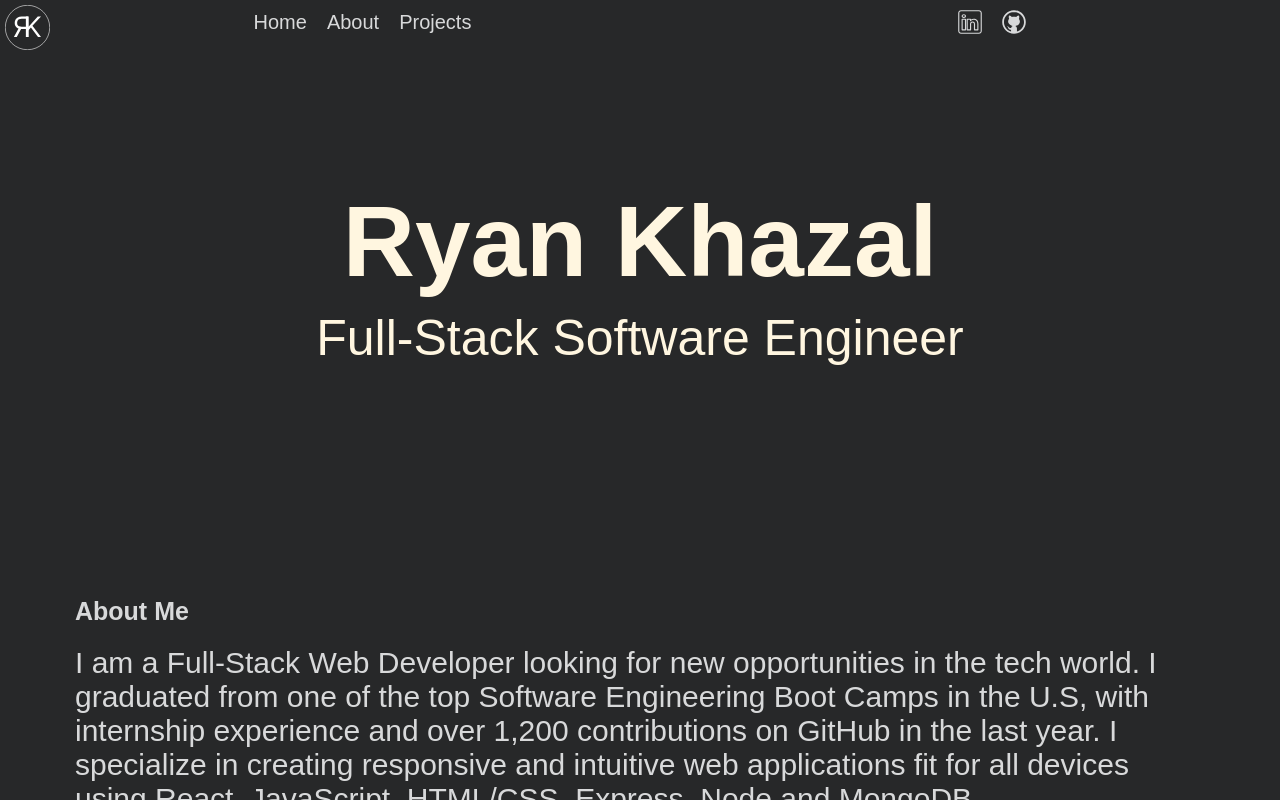
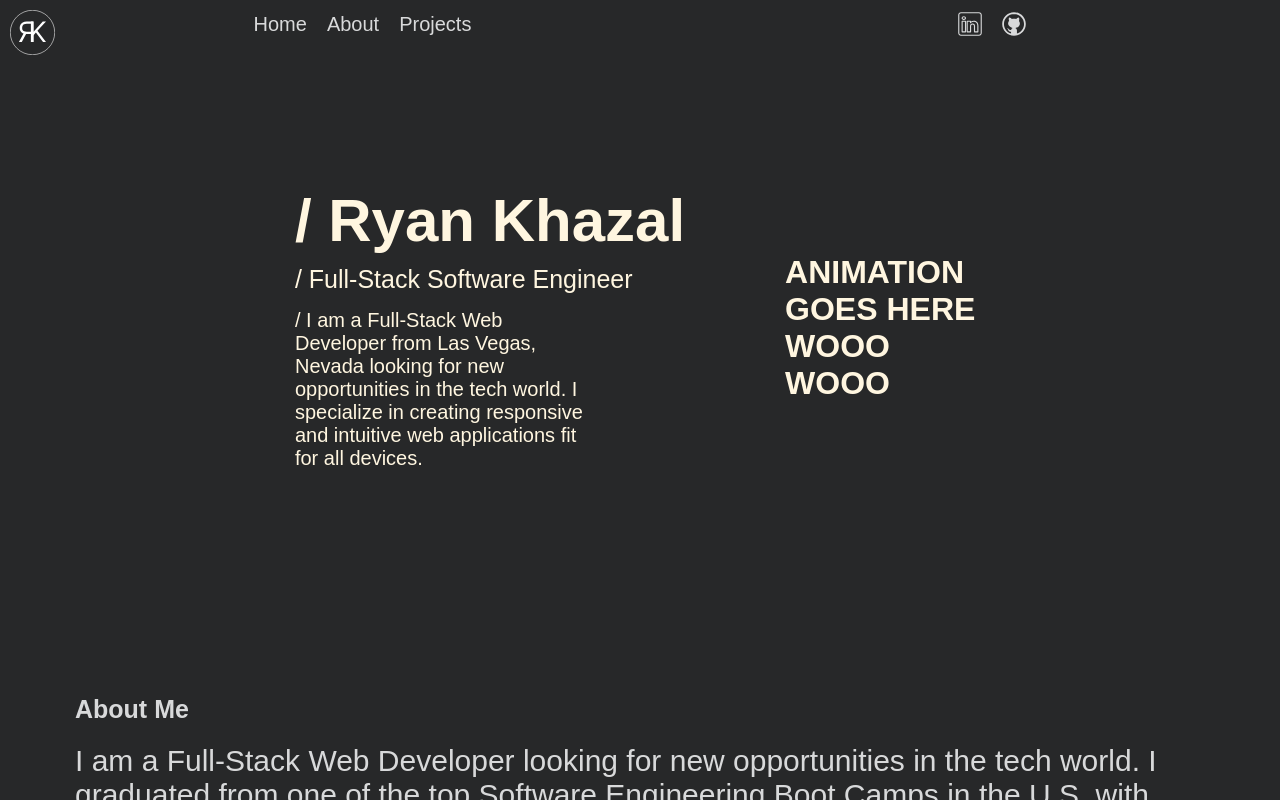
Before and after one commit to Bouderton/about-me, a React (Vite) app in the folder About-Me/: page / in a window 1280 px wide. Shown: the top 800 px of the page. Built offline with nearby package versions, Linux system fonts and the light colour scheme.

Commit message:
more header changes

```diff
--- a/About-Me/src/components/About/About.jsx
+++ b/About-Me/src/components/About/About.jsx
@@ -6,6 +6,7 @@ const About = () => {
     <>
       <div className="about__container">
         <h2 className="about__title">About Me</h2>
+        {/* I GOTTA CHANGE THIS LOL */}
         <p className="about__text" style={{ textAlign: "left" }}>
           I am a Full-Stack Web Developer looking for new opportunities in the
           tech world. I graduated from one of the top Software Engineering Boot
--- a/About-Me/src/components/Header/Header.css
+++ b/About-Me/src/components/Header/Header.css
@@ -1,16 +1,24 @@
 .header {
   display: flex;
   justify-content: center;
-  flex-direction: column;
+  flex-direction: row;
   align-items: center;
   margin: 0 auto;
   padding: 150px 0;
+  gap: 100px;
+}
+
+.header__content {
+  /* margin: 0 0 0 50px; */
+  display: flex;
+  flex-direction: column;
+  justify-content: flex-start;
 }
 
 .header__logo {
   position: fixed;
-  top: 5px;
-  left: 5px;
+  top: 10px;
+  left: 10px;
   width: 45px;
   height: 45px;
 }
@@ -23,18 +31,25 @@
 }
 
 .header__title {
-  font-size: 100px;
-  margin: 0 10px 10px;
-  text-align: center;
+  font-size: 60px;
+  margin: 0 0 10px 0;
+  /* text-align: center; */
 }
 
 .header__subtitle {
-  font-size: 50px;
-  margin: 0 5px 5px;
-  text-align: center;
+  font-size: 25px;
+  margin: 0 0 5px 0;
+  /* text-align: center; */
 }
 
-@media screen and (max-width: 900px) {
+.header__text {
+  font-size: 20px;
+  max-width: 300px;
+  margin: 10px 0 0;
+}
+
+/* FOR LATER */
+/* @media screen and (max-width: 900px) {
   .header__title {
     font-size: 100px;
   }
@@ -65,4 +80,4 @@
     width: 30px;
     height: 30px;
   }
-}
+} */
--- a/About-Me/src/components/Header/Header.jsx
+++ b/About-Me/src/components/Header/Header.jsx
@@ -1,19 +1,28 @@
 import "./Header.css";
 import Navigation from "../Navigation/Navigation";
 import rklogo from "../../images/rklogo.svg";
-// import Break from "../Break/Break";
 
 const Header = () => {
   return (
     <>
       <Navigation />
-      <div className="header__container">
-        <header className="header">
-          <h2 className="header__title">Ryan Khazal</h2>
-          <p className="header__subtitle">Full-Stack Software Engineer</p>
+      <header className="header">
+        <div className="header__content">
+          <h2 className="header__title">/ Ryan Khazal</h2>
+          <p className="header__subtitle">/ Full-Stack Software Engineer</p>
           <img src={rklogo} alt="logo" className="header__logo" />
-        </header>
-      </div>
+          <p className="header__text">
+            / I am a Full-Stack Web Developer from Las Vegas, Nevada looking for
+            new opportunities in the tech world. I specialize in creating
+            responsive and intuitive web applications fit for all devices.
+          </p>
+        </div>
+        <div className="header__anim">
+          <h1 style={{ width: "200px", margin: "0" }}>
+            ANIMATION GOES HERE WOOO WOOO
+          </h1>
+        </div>
+      </header>
     </>
   );
 };
--- a/About-Me/src/components/Navigation/Navigation.css
+++ b/About-Me/src/components/Navigation/Navigation.css
@@ -2,7 +2,7 @@
   color: #d8d9da;
   display: flex;
   justify-content: center;
-  margin: 10px 10px 0;
+  margin: 12px 10px 0;
 }
 
 .nav__content {
```
